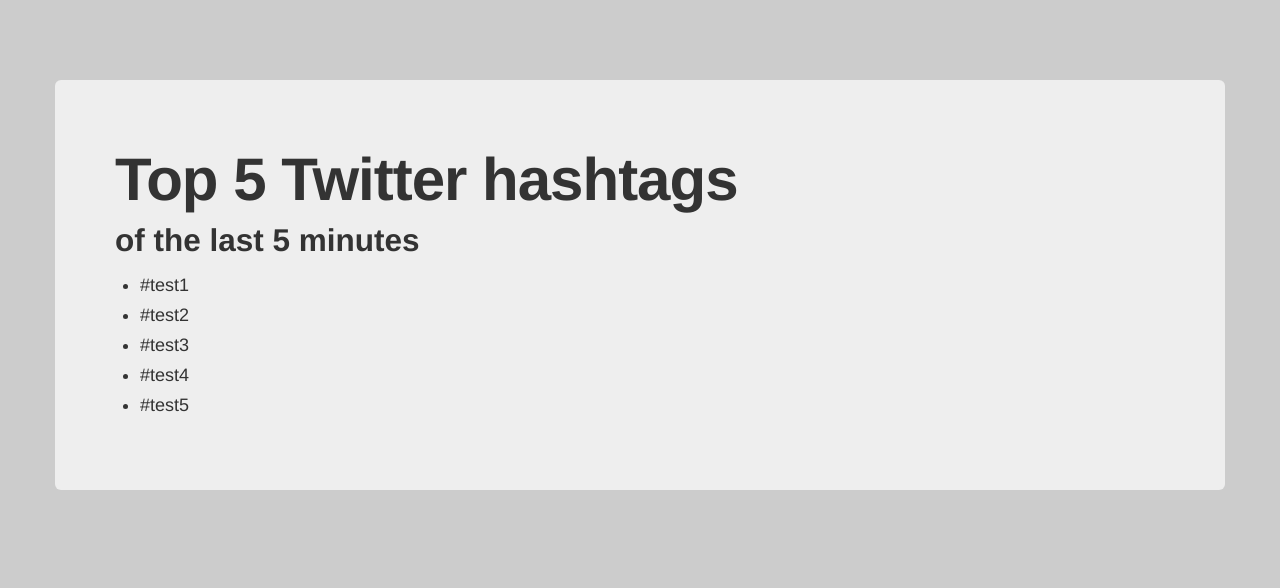
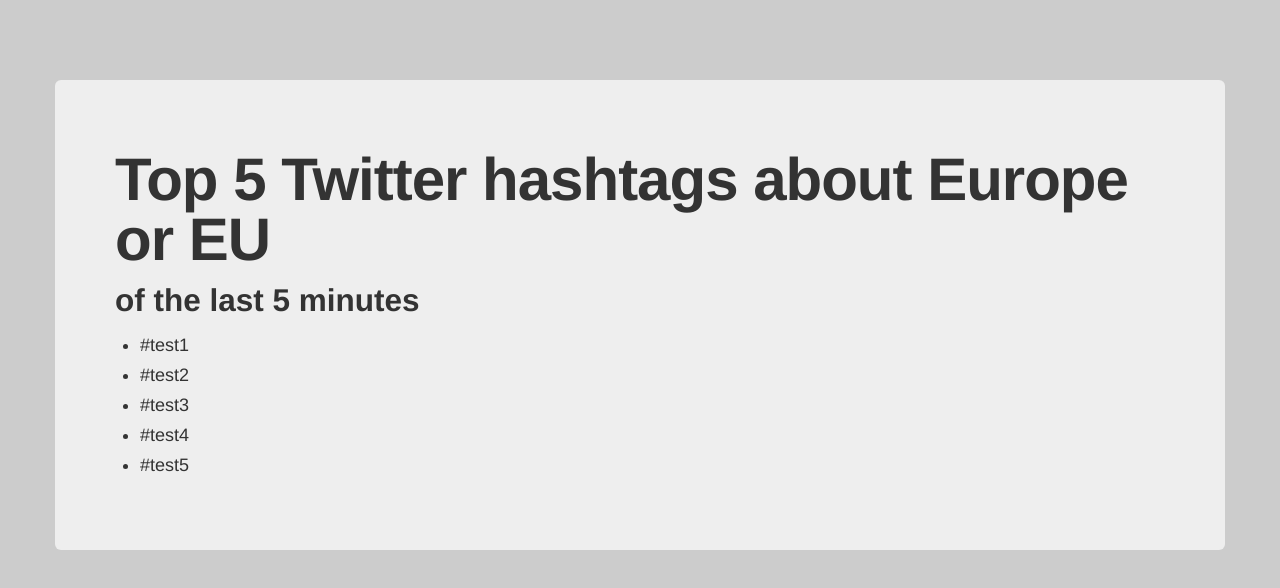
Before and after one commit to kubahorak/mrtweety-analytic, a plain HTML site: page web/index.html in a window 1280 px wide. Drawn offline with nearby package versions, Linux system fonts and the light colour scheme.

Commit message:
Update website.

```diff
--- a/web/index.html
+++ b/web/index.html
@@ -12,7 +12,7 @@
     <body>
         <div class="container">
             <div class="hero-unit">
-                <h1>Top 5 Twitter hashtags</h1>
+                <h1>Top 5 Twitter hashtags about Europe or EU</h1>
                 <h2>of the last 5 minutes</h2>
                 <div id="hashtag-list"/>
             </div>
```
